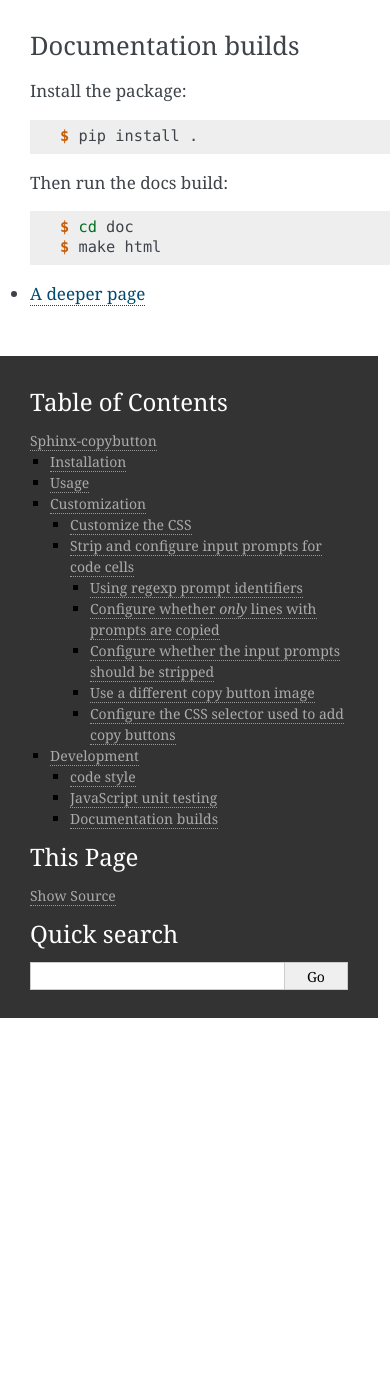
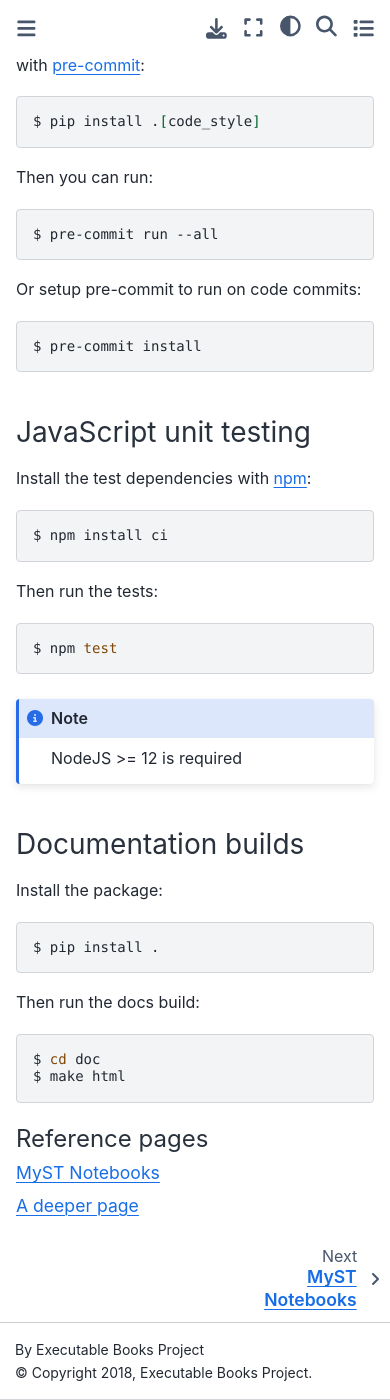
Before and after one commit to executablebooks/sphinx-copybutton, a Sphinx documentation site: the page built from doc/index.rst, in a window 390 px wide and 1400 px high, scrolled down 8187 px. Built offline with Sphinx 7.4.7 and the Sphinx Book theme 1.1.4, drawn with Linux system fonts in a browser that asks for light colours; before the commit the page ends 9205 px from its top, so only the background shows below that; some of the changed lines change nothing that is shown; some of the changed text lies outside the part shown.

Commit message:
Testing overlap problems in docs

````diff
--- a/doc/conf.py
+++ b/doc/conf.py
@@ -38,7 +38,7 @@
 # Add any Sphinx extension module names here, as strings. They can be
 # extensions coming with Sphinx (named 'sphinx.ext.*') or your custom
 # ones.
-extensions = ["sphinx_copybutton", "IPython.sphinxext.ipython_directive"]
+extensions = ["sphinx_copybutton", "IPython.sphinxext.ipython_directive", "myst_nb"]
 
 # Add any paths that contain templates here, relative to this directory.
 templates_path = ["_templates"]
@@ -73,9 +73,9 @@
 # The theme to use for HTML and HTML Help pages.  See the documentation for
 # a list of builtin themes.
 #
-html_theme = "alabaster"
+# html_theme = "alabaster"
 # html_theme = "sphinx_rtd_theme"
-# html_theme = "sphinx_book_theme"
+html_theme = "sphinx_book_theme"
 
 # Theme options are theme-specific and customize the look and feel of a theme
 # further.  For a list of options available for each theme, see the
--- a/doc/index.rst
+++ b/doc/index.rst
@@ -372,5 +372,7 @@
 
 .. toctree::
    :maxdepth: 1
+   :caption: Reference pages
 
+   notebook
    second/second_page
--- /dev/null
+++ b/doc/notebook.md
@@ -0,0 +1,44 @@
+---
+jupytext:
+  cell_metadata_filter: -all
+  formats: md:myst
+  text_representation:
+    extension: .md
+    format_name: myst
+    format_version: 0.12
+    jupytext_version: 1.6.0
+kernelspec:
+  display_name: Python 3
+  language: python
+  name: python3
+---
+
+# MyST Notebooks
+
+Sphinx Copybutton works with [MyST Notebooks](https://myst-nb.readthedocs.io) as well. See below for the code inputs and outputs:
+
+## Regular cells
+
+A regular cell:
+
+% Note: I'm only including these sidebars to test that the copybutton stays within the code cell.
+
+```{sidebar} No execution
+This cell doesn't display any outputs.
+```
+
+```python
+print("hi")
+```
+
+## Notebook cells
+
+Next we'll demo notebook cells to see if these are rendered correctly.
+
+```{sidebar} Execution
+This cell will be executed and its outputs stored.
+```
+
+```{code-cell}
+print("hi")
+```
--- a/doc/requirements.txt
+++ b/doc/requirements.txt
@@ -1,5 +1,7 @@
 sphinx
 ipython
+sphinx-book-theme
+myst-nb
 
 # Install ourselves
 .
````
